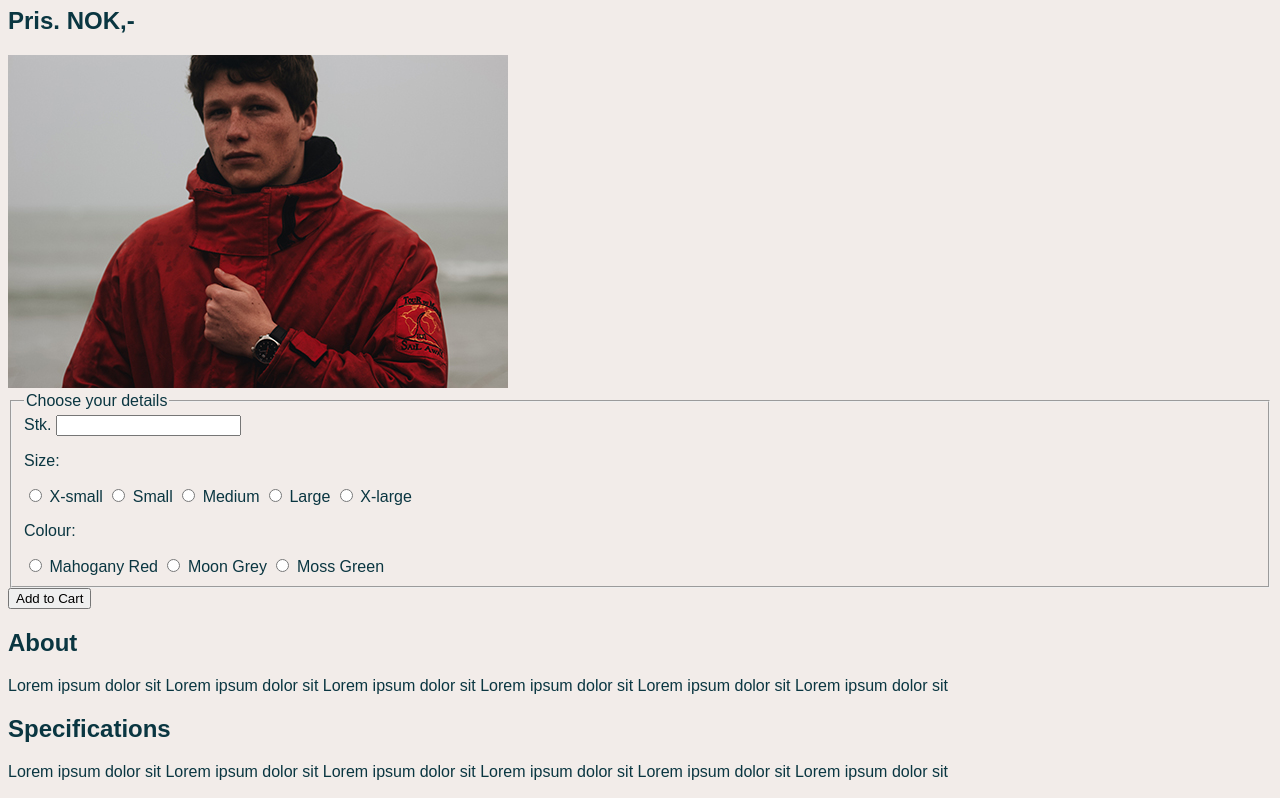
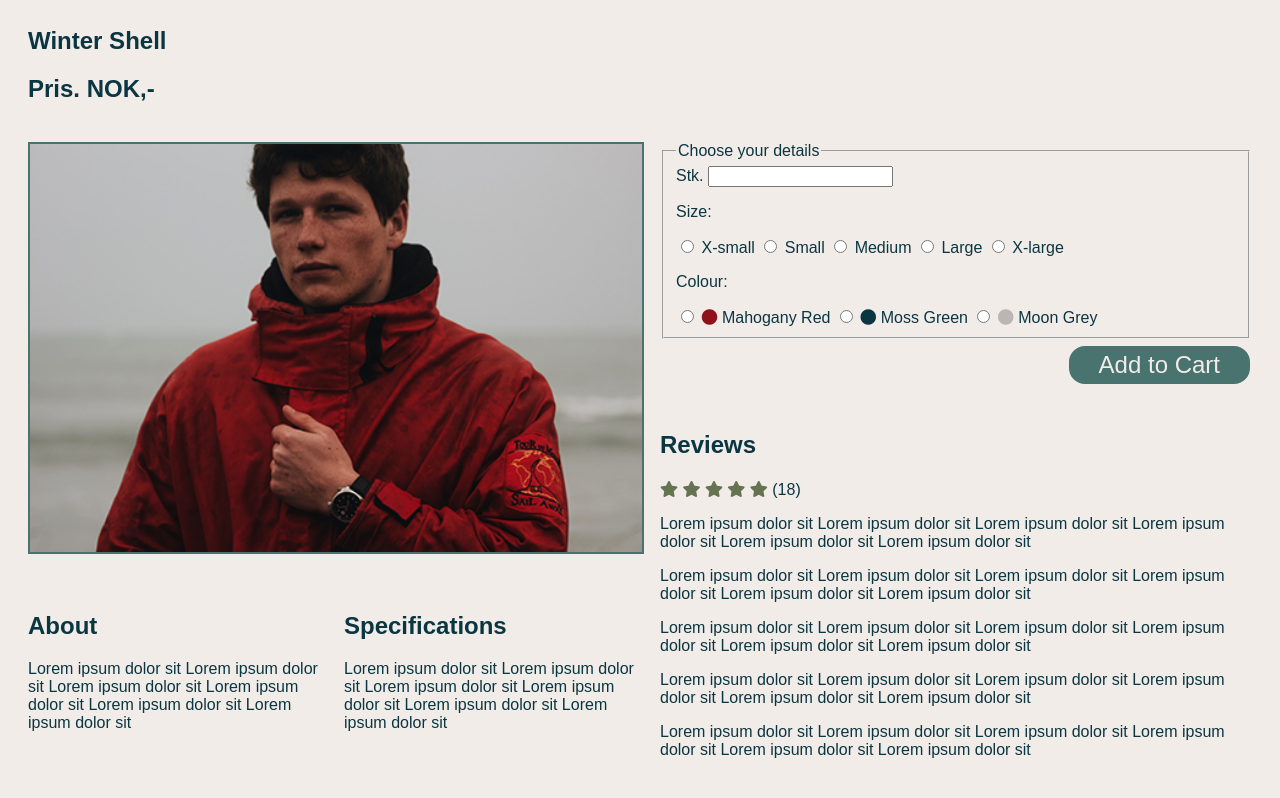
Before and after one commit to InfiAest/RainyDays, a plain HTML site: page productpage1.html in a window 1280 px wide. Shown: the part 223-1021 px from the top of the page. Drawn offline with Linux system fonts and the light colour scheme; a web font is replaced by a local one.

Commit message:
Product page layout
Started layout and adding in the details for the product page html and css.
Need to make a function that makes the icon larger when selected within the form for the colours and sizes.

```diff
--- a/css/index.css
+++ b/css/index.css
@@ -46,10 +46,6 @@ main{grid-area: main;}
 .home-section:nth-child(3){grid-area: home-section-three;}
 .home-section:nth-child(4){grid-area: home-section-four;}
 .home-section:nth-child(5){grid-area: home-section-five;}
-.button-section-all:nth-child(1){grid-area: button-section-all-one;}
-.button-section-all:nth-child(2){grid-area: button-section-all-two;}
-.button-section-all:nth-child(3){grid-area: button-section-all-three;}
-.button-section-all:nth-child(4){grid-area: button-section-all-four;}
 aside{grid-area: aside;}
 .aside-section:nth-child(1){grid-area: aside-section-one;}
 .aside-section:nth-child(2){grid-area: aside-section-two;}
--- /dev/null
+++ b/css/productpage.css
@@ -0,0 +1,97 @@
+/* CSS GRID Product page
+-------------*/
+body {
+    min-height: 100vh;
+    display: grid;
+    grid-gap: 10px;
+    padding: 10px;
+    grid-template-areas:
+    'header'
+    'aside'
+    'main'
+    'footer'
+    ;
+}
+main {
+    display: grid;
+    grid-gap: 10px;
+    padding: 10px;
+    grid-template-areas:
+    'home-section-one'
+    'home-section-two'
+    'home-section-three'
+    'home-section-four'
+    'home-section-five'
+    'home-section-six'
+    ;
+}
+
+header{grid-area: header;}
+aside{grid-area: aside;}
+main{grid-area: main;}
+.home-section:nth-child(1){grid-area: home-section-one;}
+.home-section:nth-child(2){grid-area: home-section-two;}
+.home-section:nth-child(3){grid-area: home-section-three;}
+.home-section:nth-child(4){grid-area: home-section-four;}
+.home-section:nth-child(5){grid-area: home-section-five;}
+.home-section:nth-child(6){grid-area: home-section-six;}
+footer{grid-area: footer;}
+.footer-section:nth-child(1){grid-area: footer-section-one;}
+.footer-section:nth-child(2){grid-area: footer-section-two;}
+.footer-section:nth-child(3){grid-area: footer-section-three;}
+/* Product img, name & info styling (grid view on jacket pages)
+-------------*/
+.best-seller-img {
+    max-width: 685px;
+    min-width: 300px;
+}
+
+/* Form Styling
+-------------*/
+
+.form-input {
+    display: inline-block;
+}
+.button {
+    float: right;
+}
+/* Media Queries
+-------------*/
+/* Tablet and smaller screen sizes-------------*/
+@media(min-width: 641px){
+    main {
+        display: grid;
+        grid-gap: 10px;
+        grid-template-areas:
+        'home-section-one home-section-one'
+        'home-section-two home-section-three'
+        'home-section-four home-section-five'
+        'home-section-six home-section-six'
+        ;
+    }
+}
+/*  Desktop screen sizes-------------*/
+@media(min-width: 801px){
+    main {
+        display: grid;
+        grid-gap: 20px;
+        grid-template-columns: 1fr 1fr 2fr;
+        grid-template-areas:
+        'home-section-one home-section-one home-section-one'
+        'home-section-two home-section-two home-section-three'
+        'home-section-two home-section-two home-section-six'
+        'home-section-four home-section-five home-section-six'
+        'home-section-four home-section-five home-section-six'
+        ;
+    }
+}
+/* Extra Large Screens-------------*/
+@media only screen and (min-width: 1281px) {
+    body {
+      margin: 0 17%;
+    }
+}
+/*
+-------------*/
+/*
+-------------*/
--- a/productpage1.html
+++ b/productpage1.html
@@ -7,6 +7,7 @@
         <link rel="stylesheet" href="https://use.typekit.net/hft0bgo.css">
         <link href="https://cdnjs.cloudflare.com/ajax/libs/font-awesome/5.12.1/css/all.min.css" rel="stylesheet">
         <link href="css/general.css" rel="stylesheet">
+        <link href="css/productpage.css" rel="stylesheet">
     </head>
     <body>
         <header>
@@ -23,53 +24,76 @@
                 </ul>
             </nav>
         </header>
+        <aside>
+            <form class="searchbox" action="action_page.php">
+                <button type="submit"><i class="fa fa-search"></i></button>
+                <input type="text" placeholder="Search.." name="Search">
+            </form>
+        </aside>
         <main>
+            <section class="home-section">
                 <h1>Winter Shell</h1>
                 <h2>Pris. NOK,-</h2>
-        </main>
-        <picture>
-            <img src="images/1 -winter-shell-jacket.jpg" alt="Winter Shell mens jacket photo">
-        </picture>
-        <aside>
+            </section>
+            <section class="home-section">
+                <img class="best-seller-img" src="images/1 -winter-shell-jacket.jpg" alt="Winter Shell Jacket, mahogany red colour">
+            </section>
+            <section class="home-section">
                 <form action="form-success.php" method="POST">
                     <fieldset>
                         <legend>Choose your details</legend>
-                    <label for="amount">Stk.</label>
-                    <input type="text" name="size" class="form__input" required>
+                        <label for="quantity">Stk.</label>
+                        <input type="number" id="quantity" name="quantity" min="0" class="form-input" required>
                         <p>Size:</p>
-                    <input type="radio" id="size" name="size" value="size">
+                        <input type="radio" id="size" name="size" value="X-small" class="form-input">
                         <label for="size">X-small</label>
-                    <input type="radio" id="size" name="size" value="size">
+                        <input type="radio" id="size" name="size" value="Small" class="form-input">
                         <label for="size">Small</label>
-                    <input type="radio" id="size" name="size" value="size">
+                        <input type="radio" id="size" name="size" value="Medium" class="form-input">
                         <label for="size">Medium</label>
-                    <input type="radio" id="size" name="size" value="size">
+                        <input type="radio" id="size" name="size" value="Large" class="form-input">
                         <label for="size">Large</label>
-                    <input type="radio" id="size" name="size" value="size">
+                        <input type="radio" id="size" name="size" value="X-large" class="form-input">
                         <label for="size">X-large</label>
                         <p>Colour:</p>
-                    <input type="radio" id="colour" name="colour" value="size">
+                        <input type="radio" id="colour" name="colour" value="Mahogany" class="form-input">
+                        <i class="fas fa-circle winter-shell-swatch-1"></i>
                         <label for="colour">Mahogany Red</label>
-                    <input type="radio" id="colour" name="colour" value="size">
+                        <input type="radio" id="colour" name="colour" value="Moss" class="form-input">
+                        <i class="fas fa-circle winter-shell-swatch-2"></i>
+                        <label for="colour">Moss Green</label>
+                        <input type="radio" id="colour" name="colour" value="Moon" class="form-input">
+                        <i class="fas fa-circle winter-shell-swatch-3"></i>
                         <label for="colour">Moon Grey</label>
-                    <input type="radio" id="colour" name="colour" value="size">
-                    <label for="colour">Moss Green</label>
                     </fieldset>
-                <input type="submit"  value="Add to Cart">
+                    <input type="submit" value="Add to Cart" class="button">
                 </form>
-        </aside>
-        <about>
+            </section>
+            <section class="home-section">
             <h2>About</h2>
                 <p>Lorem ipsum dolor sit Lorem ipsum dolor sit Lorem ipsum dolor sit Lorem ipsum dolor sit Lorem ipsum dolor sit Lorem ipsum dolor sit </p>
+            </section>
+            <section class="home-section">
                 <h2>Specifications</h2>
                 <p>Lorem ipsum dolor sit Lorem ipsum dolor sit Lorem ipsum dolor sit Lorem ipsum dolor sit Lorem ipsum dolor sit Lorem ipsum dolor sit </p>
-        </about>
-        <reviews>
+            </section>
+            <section class="home-section">
                 <H2>Reviews</H2>
+                <div class="star-container">
+                    <i class="fas fa-star"></i>
+                    <i class="fas fa-star"></i>
+                    <i class="fas fa-star"></i>
+                    <i class="fas fa-star"></i>
+                    <i class="fas fa-star"></i>
+                    <p class="reviews-tag">18</p>
+                </div>
                 <p>Lorem ipsum dolor sit Lorem ipsum dolor sit Lorem ipsum dolor sit Lorem ipsum dolor sit Lorem ipsum dolor sit Lorem ipsum dolor sit </p>
-            <link href="overall-design.css" rel="stylesheet">
-            <link href="grid.css" rel="stylesheet">
-        </reviews>
+                <p>Lorem ipsum dolor sit Lorem ipsum dolor sit Lorem ipsum dolor sit Lorem ipsum dolor sit Lorem ipsum dolor sit Lorem ipsum dolor sit </p>
+                <p>Lorem ipsum dolor sit Lorem ipsum dolor sit Lorem ipsum dolor sit Lorem ipsum dolor sit Lorem ipsum dolor sit Lorem ipsum dolor sit </p>
+                <p>Lorem ipsum dolor sit Lorem ipsum dolor sit Lorem ipsum dolor sit Lorem ipsum dolor sit Lorem ipsum dolor sit Lorem ipsum dolor sit </p>
+                <p>Lorem ipsum dolor sit Lorem ipsum dolor sit Lorem ipsum dolor sit Lorem ipsum dolor sit Lorem ipsum dolor sit Lorem ipsum dolor sit </p>
+            </section>
+        </main>
         <footer>
             <div class="footer-section">
                 <p class="footer-title">Contact us:</p>
```
Also changed, not shown: 1 other file. Lines whose indentation alone changed are shown as unchanged.
